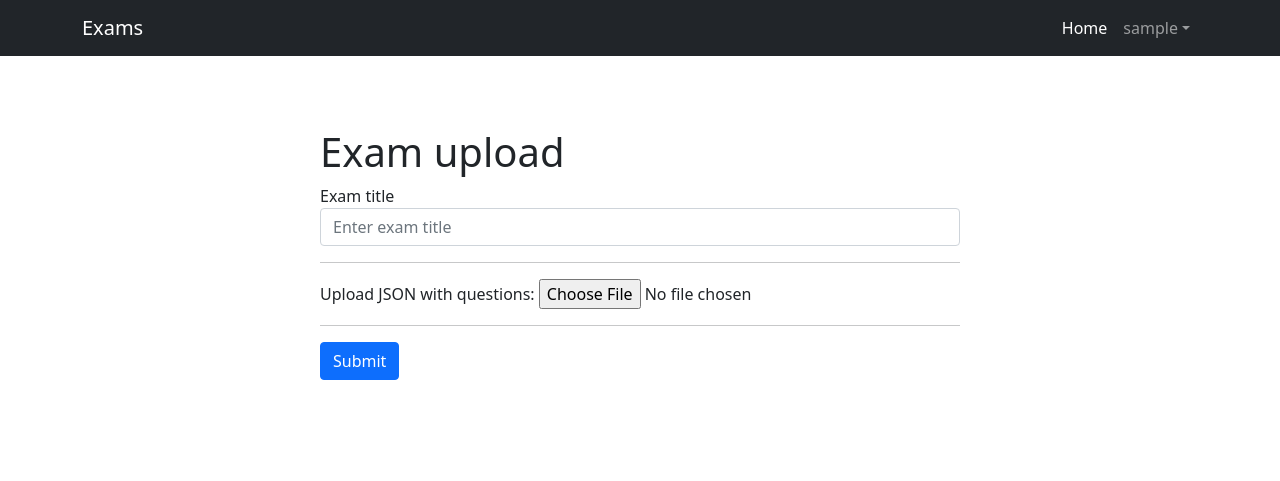
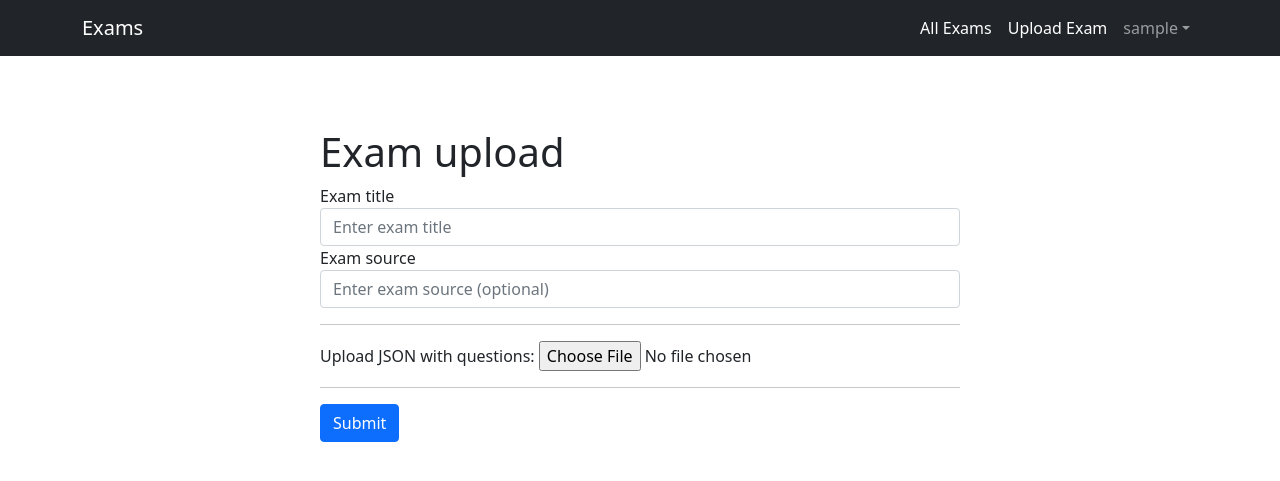
Before and after one commit to ConstructCP/django_exams, a Django app: page /exams/upload/ in a window 1280 px wide. Shown: the top 481 px of the page. Run offline with Django 3.2, Linux system fonts and the light colour scheme; the visitor is signed in with stand-in values (Sample User, id 1); some libraries are stand-ins or nearby versions.

Commit message:
Exam source and uploader tracking

```diff
--- a/exam_site/exams/forms.py
+++ b/exam_site/exams/forms.py
@@ -37,6 +37,11 @@ class UploadForm(forms.Form):
     """ Form for uploading data of a new exams"""
     exam_title = forms.CharField(label='Exam title')
     questions_file = forms.FileField(label='File with questions')
+    exam_source = forms.CharField(label='Source of exam', required=False)
+
+    def __init__(self, *args, **kwargs):
+        self.uploader = kwargs.pop('user', None)
+        super(UploadForm, self).__init__(*args, **kwargs)
 
     def clean(self):
         """
@@ -46,12 +51,14 @@ class UploadForm(forms.Form):
         """
         cleaned_data = super(UploadForm, self).clean()
         exam_title = cleaned_data.get('exam_title')
+        exam_source = cleaned_data.get('exam_source', None)
         try:
             file = cleaned_data.get('questions_file')
             if file.content_type != 'application/json':
                 raise ValidationError('Question file must be in JSON format')
             exam_create = ExamCreate()
-            parsing_errors = exam_create.create_exam(exam_title, file)
+            parsing_errors = exam_create.create_exam(exam_title, file, exam_source, is_user_uploaded=True,
+                                                     uploader=self.uploader)
             if parsing_errors:
                 for error in parsing_errors:
                     self.add_error(None, error)
--- a/exam_site/exams/management/commands/upload_exam.py
+++ b/exam_site/exams/management/commands/upload_exam.py
@@ -13,11 +13,17 @@ class Command(BaseCommand):
         """ Adds cmd arguments to command"""
         parser.add_argument('questions_file', nargs='?', type=str, help='Name of a JSON file with questions')
         parser.add_argument('--title', action='store', help='Title of an exam')
+        parser.add_argument('--source', action='store', help='Exam source')
 
     def handle(self, *args, **options):
+        """ Execute command """
         exam_title = options.get('title')
+        exam_source = options.get('source')
         if not exam_title:
             exam_title = input('Enter the exam name: ')
+        if not exam_source:
+            exam_source = input('Enter the exam source: ')
+
         file_name = options.get('questions_file')
         file_with_questions = open(file_name, 'r')
 
--- a/exam_site/exams/models.py
+++ b/exam_site/exams/models.py
@@ -57,6 +57,9 @@ class ApplicationUser(AbstractBaseUser):
 class Exam(models.Model):
     """ Model for exam """
     title = models.CharField(max_length=200)
+    source = models.CharField(max_length=200)
+    is_user_uploaded = models.BooleanField()
+    uploader = models.CharField(max_length=200)
 
     def __str__(self) -> str:
         return str(self.title)
--- a/exam_site/exams/templates/exams/index.html
+++ b/exam_site/exams/templates/exams/index.html
@@ -7,8 +7,12 @@
 <div class="list-group w-50 ms-2 mt-2">
     <h3>Exams list</h3>
     {% for exam_in_list in exam_list %}
-    <a href="{% url 'exams:exam_setup' exam_in_list.id %}" class="list-group-item list-group-item-action">
+    <div>
+        <a href="{% url 'exams:exam_setup' exam_in_list.id %}" class="list-group-item list-group-item-action">
         {{ exam_in_list.title }}</a>
+        {% if exam_in_list.is_user_uploaded %}Uploaded by user {{ exam_in_list.uploader }}{% endif %}
+        Source: {{ exam_in_list.source }}
+    </div>
     {% endfor %}
 </div>
 {% else %}
--- a/exam_site/exams/templates/exams/navigation_bar.html
+++ b/exam_site/exams/templates/exams/navigation_bar.html
@@ -7,8 +7,13 @@
         </button>
         <div class="collapse navbar-collapse" id="navbarSupportedContent">
             <ul class="navbar-nav ms-auto mb-2 mb-lg-0">
-                <li class="nav-item"><a class="nav-link active" aria-current="page" href="{% url 'exams:index' %}">Home</a></li>
+                <li class="nav-item">
+                    <a class="nav-link active" aria-current="page" href="{% url 'exams:index' %}">All Exams</a>
+                </li>
                 {% if request.user.is_authenticated %}
+                <li class="nav-item">
+                    <a class="nav-link active" aria-current="page" href="{% url 'exams:upload' %}">Upload Exam</a>
+                </li>
                 <li class="nav-item dropdown">
                     <a class="nav-link dropdown-toggle" id="navbarDropdown" href="#" role="button"
                        data-bs-toggle="dropdown" aria-expanded="false">{{ request.user.username }}</a>
--- a/exam_site/exams/templates/exams/upload.html
+++ b/exam_site/exams/templates/exams/upload.html
@@ -9,10 +9,15 @@
     <form accept-charset="UTF-8" action="" method="POST" enctype="multipart/form-data">
         {% csrf_token %}
         <div class="form-group">
-            <label for="exampleInputName">Exam title</label>
-            <input type="text" name="exam_title" class="form-control" id="exampleInputName"
+            <label for="exam_title">Exam title</label>
+            <input type="text" name="exam_title" class="form-control" id="exam_title"
                    placeholder="Enter exam title"
                    required="required">
+        </div>
+        <div class="form-group">
+            <label for="exam_source">Exam source</label>
+            <input type="text" name="exam_source" class="form-control" id="exam_source"
+                   placeholder="Enter exam source (optional)">
         </div>
         <hr>
         <div class="form-group mt-3">
--- a/exam_site/exams/views.py
+++ b/exam_site/exams/views.py
@@ -1,4 +1,5 @@
 import random
+from typing import Dict
 
 from django.contrib.auth.views import LoginView, LogoutView
 from django.contrib.auth.password_validation import validate_password
@@ -185,8 +186,6 @@ class ExamSave(generic.View):
         exam_results.save(update_fields=['score'])
         return redirect(reverse('exams:exam_results', kwargs={'exam_id': exam_id,
                                                               'exam_record_datetime': exam_results.taken_on_as_str}))
-        return redirect(reverse(f'exams:exam_results/{exam_id}/{exam_results.unique_id}'),
-                        context={'exam_id': exam_id, 'exam_record_datetime': exam_results.taken_on_as_str})
 
 
 class UploadView(generic.FormView):
@@ -194,6 +193,12 @@ class UploadView(generic.FormView):
     form_class = UploadForm
     success_url = reverse_lazy('exams:index')
 
+    def get_form_kwargs(self) -> Dict:
+        """ Pass arguments to form within kwargs """
+        kwargs = super(UploadView, self).get_form_kwargs()
+        kwargs['user'] = self.request.user
+        return kwargs
+
 
 def health_check_view(request: WSGIRequest):
     return HttpResponse('OK')
```
Also changed, not shown: exam_site/exams/modules/exams.py (+4 -3 lines).
